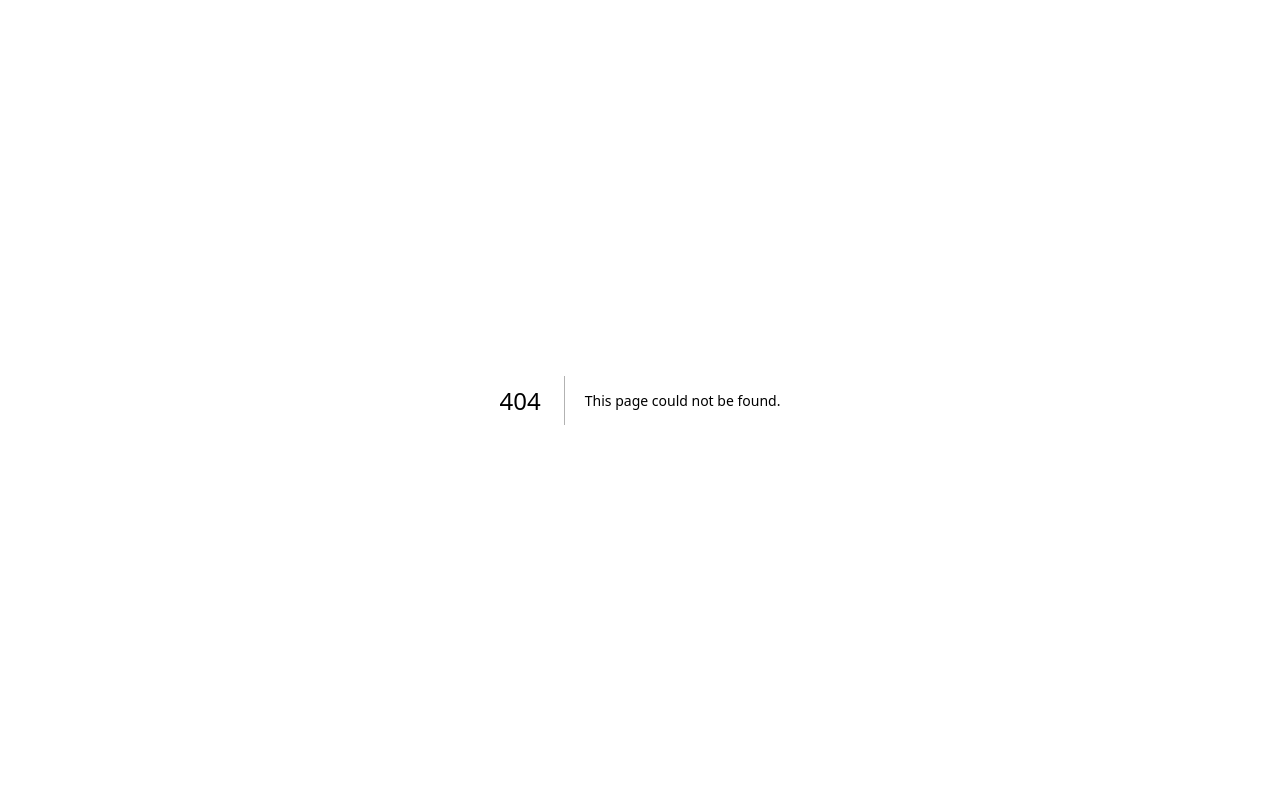
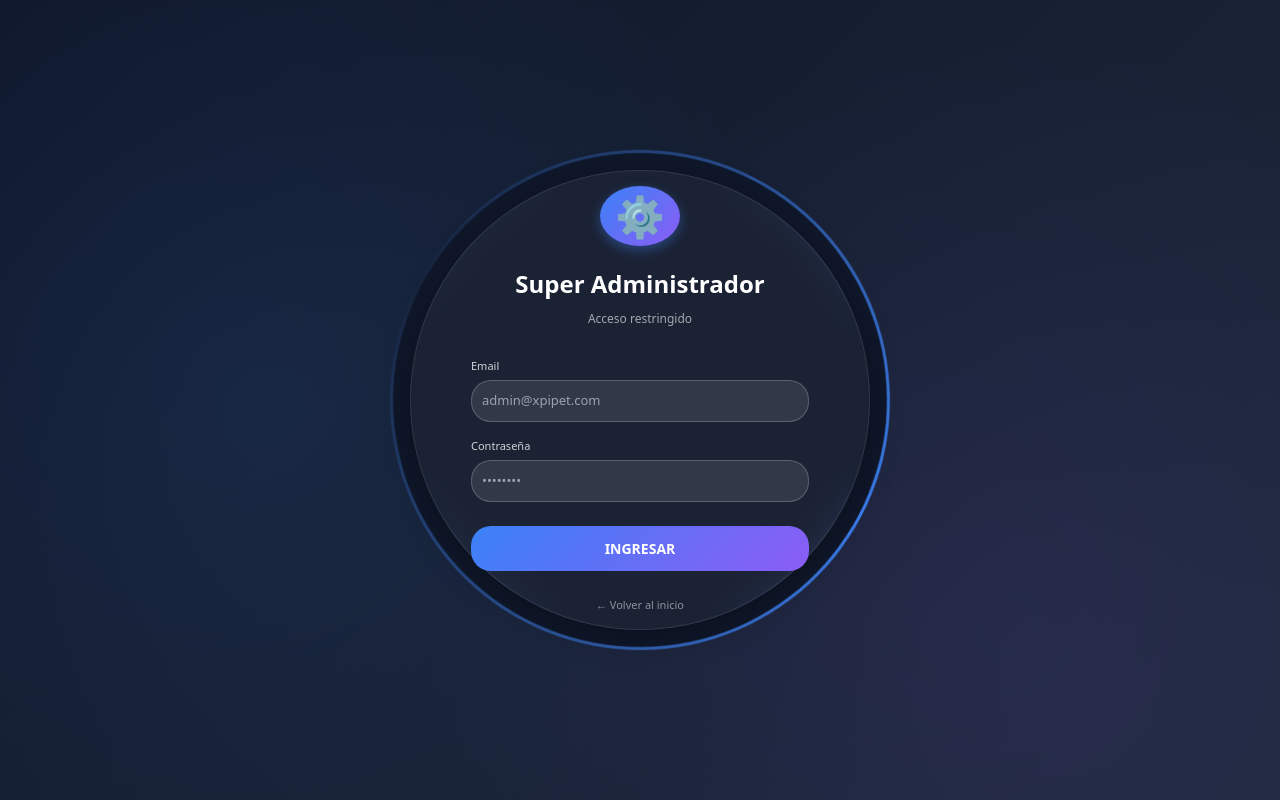
Before and after one commit to petxpi/xpi, a Next.js app: page /admin/login in a window 1280 px wide. Before the commit this address had no page. Built offline with nearby package versions, Linux system fonts and the light colour scheme.

Commit message:
Add circular glassmorphism admin login with animated blue border

```diff
--- /dev/null
+++ b/src/app/admin/login/page.tsx
@@ -0,0 +1,286 @@
+"use client";
+
+import { useState } from "react";
+import { useRouter } from "next/navigation";
+
+export default function AdminLogin() {
+  const router = useRouter();
+  const [email, setEmail] = useState("");
+  const [password, setPassword] = useState("");
+  const [error, setError] = useState("");
+  const [loading, setLoading] = useState(false);
+
+  async function handleLogin(e: React.FormEvent) {
+    e.preventDefault();
+    setLoading(true);
+    setError("");
+
+    try {
+      const response = await fetch("/api/admin/auth/login", {
+        method: "POST",
+        headers: { "Content-Type": "application/json" },
+        body: JSON.stringify({ email, password }),
+      });
+
+      const data = await response.json();
+
+      if (!response.ok) {
+        throw new Error(data.message || "Credenciales inválidas");
+      }
+
+      localStorage.setItem("adminToken", data.token);
+      localStorage.setItem("adminData", JSON.stringify(data.admin));
+
+      router.push("/admin/dashboard");
+    } catch (err: any) {
+      setError(err.message || "Error al iniciar sesión");
+    } finally {
+      setLoading(false);
+    }
+  }
+
+  return (
+    <div
+      style={{
+        minHeight: "100vh",
+        display: "flex",
+        alignItems: "center",
+        justifyContent: "center",
+        background: "linear-gradient(135deg, #0f172a 0%, #1e293b 100%)",
+        position: "relative",
+        overflow: "hidden",
+      }}
+    >
+      {/* Fondo decorativo */}
+      <div
+        style={{
+          position: "absolute",
+          inset: 0,
+          backgroundImage: "radial-gradient(circle at 20% 50%, rgba(59, 130, 246, 0.1) 0%, transparent 50%), radial-gradient(circle at 80% 80%, rgba(139, 92, 246, 0.1) 0%, transparent 50%)",
+        }}
+      />
+
+      {/* Contenedor circular con borde animado */}
+      <div
+        style={{
+          position: "relative",
+          width: "500px",
+          height: "500px",
+          borderRadius: "50%",
+          display: "flex",
+          alignItems: "center",
+          justifyContent: "center",
+        }}
+      >
+        {/* Borde animado azul */}
+        <div
+          style={{
+            position: "absolute",
+            inset: 0,
+            borderRadius: "50%",
+            padding: "3px",
+            background: "conic-gradient(from 0deg, transparent 0%, #3b82f6 50%, transparent 100%)",
+            animation: "rotate 3s linear infinite",
+          }}
+        >
+          <div
+            style={{
+              width: "100%",
+              height: "100%",
+              borderRadius: "50%",
+              background: "#0f172a",
+            }}
+          />
+        </div>
+
+        {/* Contenido interior con efecto cristal */}
+        <div
+          style={{
+            position: "relative",
+            width: "460px",
+            height: "460px",
+            borderRadius: "50%",
+            background: "rgba(255, 255, 255, 0.05)",
+            backdropFilter: "blur(20px)",
+            WebkitBackdropFilter: "blur(20px)",
+            border: "1px solid rgba(255, 255, 255, 0.1)",
+            display: "flex",
+            flexDirection: "column",
+            alignItems: "center",
+            justifyContent: "center",
+            padding: "60px",
+            boxShadow: "0 8px 32px rgba(0, 0, 0, 0.3)",
+          }}
+        >
+          {/* Ícono de administrador */}
+          <div
+            style={{
+              width: "80px",
+              height: "80px",
+              borderRadius: "50%",
+              background: "linear-gradient(135deg, #3b82f6 0%, #8b5cf6 100%)",
+              display: "flex",
+              alignItems: "center",
+              justifyContent: "center",
+              fontSize: "40px",
+              marginBottom: "20px",
+              boxShadow: "0 4px 12px rgba(59, 130, 246, 0.4)",
+            }}
+          >
+            ⚙️
+          </div>
+
+          <h1
+            style={{
+              fontSize: "24px",
+              fontWeight: "bold",
+              color: "white",
+              marginBottom: "8px",
+              textAlign: "center",
+            }}
+          >
+            Super Administrador
+          </h1>
+
+          <p
+            style={{
+              color: "rgba(255, 255, 255, 0.6)",
+              fontSize: "12px",
+              marginBottom: "30px",
+              textAlign: "center",
+            }}
+          >
+            Acceso restringido
+          </p>
+
+          {error && (
+            <div
+              style={{
+                background: "rgba(239, 68, 68, 0.2)",
+                border: "1px solid rgba(239, 68, 68, 0.5)",
+                borderRadius: "20px",
+                padding: "10px 20px",
+                color: "#fca5a5",
+                fontSize: "12px",
+                marginBottom: "20px",
+                textAlign: "center",
+                width: "100%",
+              }}
+            >
+              {error}
+            </div>
+          )}
+
+          <form onSubmit={handleLogin} style={{ width: "100%", display: "flex", flexDirection: "column", gap: "16px" }}>
+            <div>
+              <label
+                style={{
+                  display: "block",
+                  color: "rgba(255, 255, 255, 0.8)",
+                  fontSize: "11px",
+                  fontWeight: "500",
+                  marginBottom: "6px",
+                }}
+              >
+                Email
+              </label>
+              <input
+                type="email"
+                required
+                value={email}
+                onChange={(e) => setEmail(e.target.value)}
+                style={{
+                  width: "100%",
+                  padding: "10px",
+                  background: "rgba(255, 255, 255, 0.1)",
+                  border: "1px solid rgba(255, 255, 255, 0.2)",
+                  borderRadius: "20px",
+                  color: "white",
+                  fontSize: "13px",
+                  outline: "none",
+                }}
+                placeholder="admin@xpipet.com"
+              />
+            </div>
+
+            <div>
+              <label
+                style={{
+                  display: "block",
+                  color: "rgba(255, 255, 255, 0.8)",
+                  fontSize: "11px",
+                  fontWeight: "500",
+                  marginBottom: "6px",
+                }}
+              >
+                Contraseña
+              </label>
+              <input
+                type="password"
+                required
+                value={password}
+                onChange={(e) => setPassword(e.target.value)}
+                style={{
+                  width: "100%",
+                  padding: "10px",
+                  background: "rgba(255, 255, 255, 0.1)",
+                  border: "1px solid rgba(255, 255, 255, 0.2)",
+                  borderRadius: "20px",
+                  color: "white",
+                  fontSize: "13px",
+                  outline: "none",
+                }}
+                placeholder="••••••••"
+              />
+            </div>
+
+            <button
+              type="submit"
+              disabled={loading}
+              style={{
+                width: "100%",
+                padding: "12px",
+                background: "linear-gradient(135deg, #3b82f6 0%, #8b5cf6 100%)",
+                color: "white",
+                fontWeight: "bold",
+                fontSize: "14px",
+                borderRadius: "20px",
+                border: "none",
+                cursor: loading ? "not-allowed" : "pointer",
+                opacity: loading ? 0.6 : 1,
+                marginTop: "8px",
+              }}
+            >
+              {loading ? "Iniciando sesión..." : "INGRESAR"}
+            </button>
+          </form>
+
+          <div style={{ marginTop: "20px", textAlign: "center" }}>
+            <a
+              href="/"
+              style={{
+                color: "rgba(255, 255, 255, 0.5)",
+                fontSize: "11px",
+                textDecoration: "none",
+              }}
+            >
+              ← Volver al inicio
+            </a>
+          </div>
+        </div>
+      </div>
+
+      {/* Animación CSS */}
+      <style jsx>{`
+        @keyframes rotate {
+          from {
+            transform: rotate(0deg);
+          }
+          to {
+            transform: rotate(360deg);
+          }
+        }
+      `}</style>
+    </div>
+  );
+}
```
